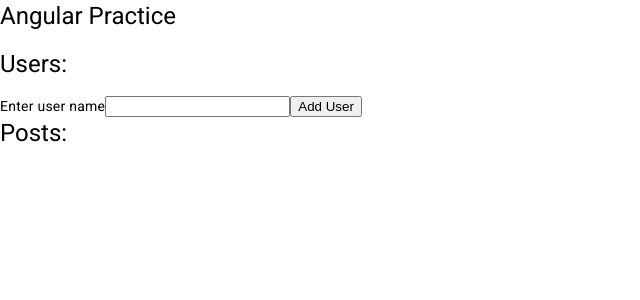
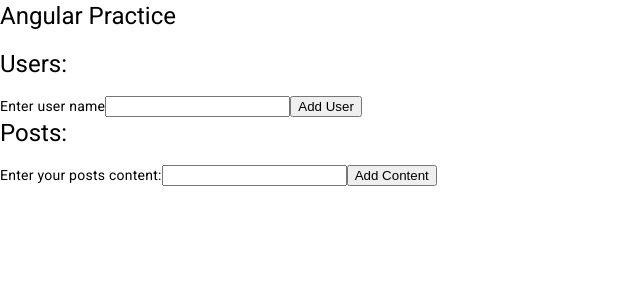
Before and after one commit to Bravo1B9/angular-practice, an Angular app in the folder basics/: page / in a window 1280 px wide. Shown: the top 300 px of the page, without its empty margins (0-640 px from the left). Built offline with nearby package versions, Linux system fonts and the light colour scheme.

Commit message:
Implement post creation functionality

```diff
--- a/basics/src/app/app.module.ts
+++ b/basics/src/app/app.module.ts
@@ -7,6 +7,7 @@ import { UsersComponent } from './users/users.component';
 import { CreateUserComponent } from './create-user/create-user.component';
 import { FormsModule } from '@angular/forms';
 import { PostsComponent } from './posts/posts.component';
+import { CreatePostComponent } from './create-post/create-post.component';
 
 @NgModule({
   declarations: [
@@ -14,6 +15,7 @@ import { PostsComponent } from './posts/posts.component';
     UsersComponent,
     CreateUserComponent,
     PostsComponent,
+    CreatePostComponent,
   ],
   imports: [
     FormsModule,
--- /dev/null
+++ b/basics/src/app/create-post/create-post.component.html
@@ -0,0 +1,3 @@
+<label for="postContent">Enter your posts content:</label>
+<input type="text" [(ngModel)]="enteredContent">
+<button  (click)="addContent()">Add Content</button>
--- /dev/null
+++ b/basics/src/app/create-post/create-post.component.ts
@@ -0,0 +1,17 @@
+import { Component, Output, EventEmitter } from "@angular/core";
+
+@Component({
+  selector: 'app-create-post',
+  templateUrl: './create-post.component.html'
+})
+export class CreatePostComponent {
+
+  @Output() postContent = new EventEmitter<string>();
+  enteredContent: string = '';
+
+  addContent() {
+    this.postContent.emit(this.enteredContent);
+    this.enteredContent = '';
+  }
+
+}
--- a/basics/src/app/create-user/create-user.component.html
+++ b/basics/src/app/create-user/create-user.component.html
@@ -1,3 +1,3 @@
 <label for="userName">Enter user name</label>
 <input type="text" [(ngModel)]="enteredUsername">
-<button (click)="onAddUser()">Add User</button>
+<button (click)="addUser()">Add User</button>
--- a/basics/src/app/create-user/create-user.component.ts
+++ b/basics/src/app/create-user/create-user.component.ts
@@ -9,8 +9,7 @@ export class CreateUserComponent {
   @Output() usernameAdd = new EventEmitter<string>();
   enteredUsername = '';
 
-  onAddUser() {
-    console.log(`User ${this.enteredUsername} added.`);
+  addUser() {
     this.usernameAdd.emit(this.enteredUsername);
     this.enteredUsername = '';
   }
--- a/basics/src/app/posts/posts.component.html
+++ b/basics/src/app/posts/posts.component.html
@@ -1,4 +1,5 @@
 <h1>Posts:</h1>
+<app-create-post (postContent)="addPost($event)"></app-create-post>
 <div *ngFor="let post of posts">
   <h2>Post ID: {{ post.id }}</h2>
   <h2>Post content: {{ post.content }}</h2>
```
